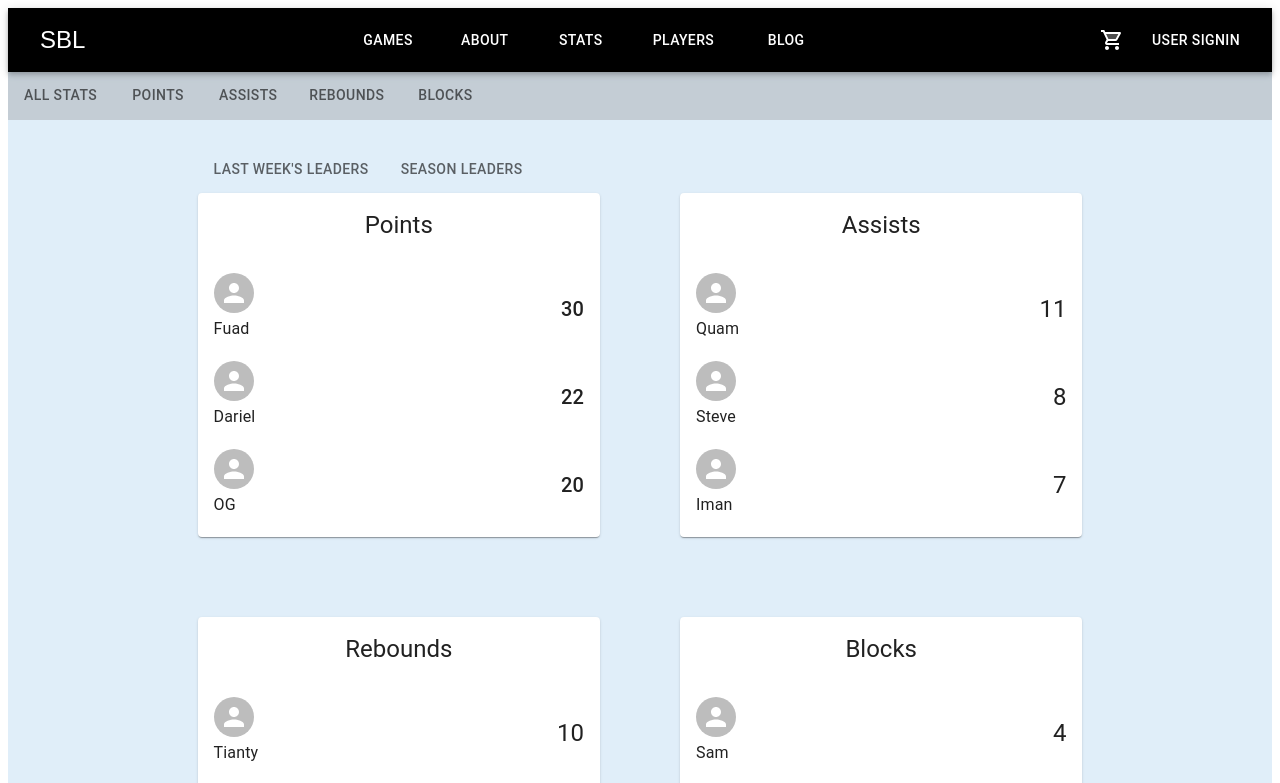
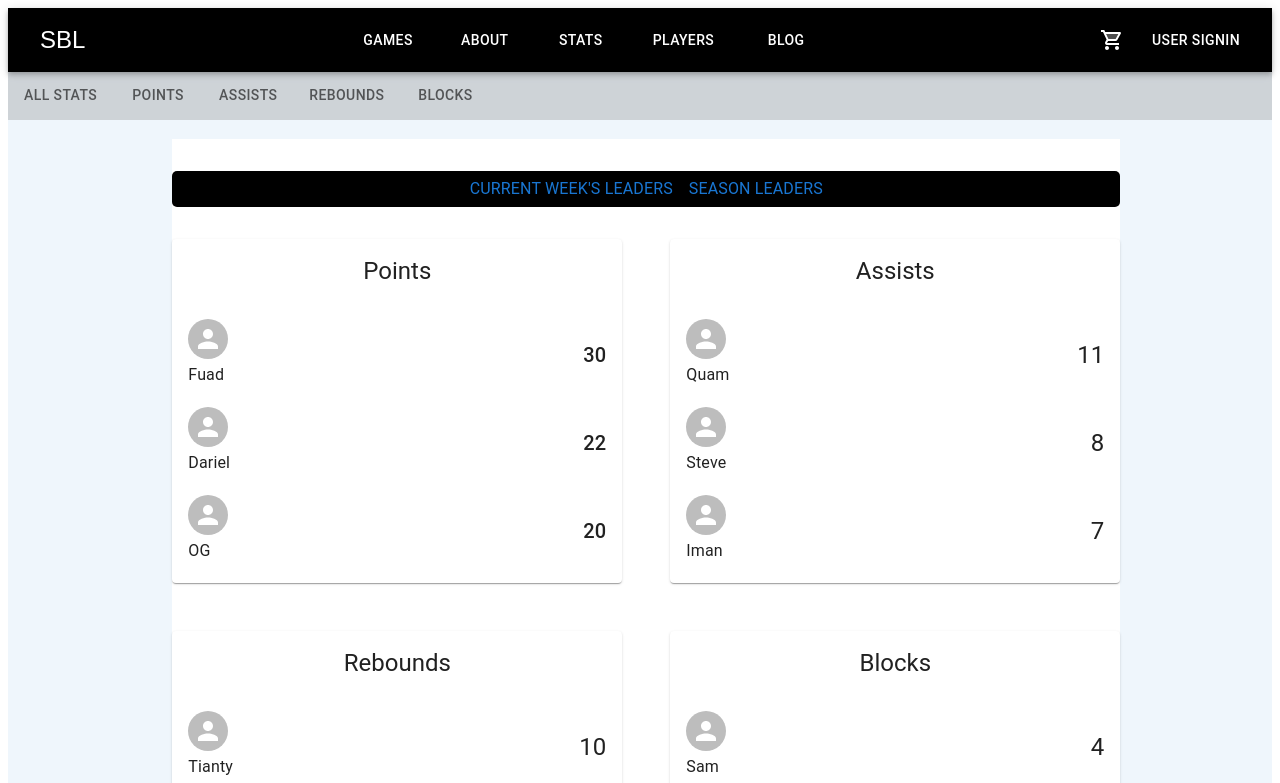
Before and after one commit to walethesolution/SBL, a React (Create React App) app in the folder sbl-frontend/: page /stats in a window 1280 px wide. Shown: the top 783 px of the page. Built offline with nearby package versions, Linux system fonts and the light colour scheme.

Commit message:
Style Stats leader nav

```diff
--- a/sbl-frontend/src/components/about/index.tsx
+++ b/sbl-frontend/src/components/about/index.tsx
@@ -17,7 +17,6 @@ export default function About() {
         sx={{
           display: "flex",
           flexDirection: "column",
-          backgroundColor: "rgba(55, 146, 211, 0.08)",
         }}
       >
         <Tabs style={{ backgroundColor: "rgba(128, 128, 128, 0.30)" }}>
--- a/sbl-frontend/src/components/games/index.tsx
+++ b/sbl-frontend/src/components/games/index.tsx
@@ -12,12 +12,11 @@ import {
   Avatar,
   AppBar,
 } from "@mui/material";
-import GameSubBar from "./gameSubNav";
 
 export default function Games() {
   return (
     <Box>
-      <Box sx={{ backgroundColor: "rgba(55, 146, 211, 0.08)" }}>
+      <Box>
         <Tabs style={{ backgroundColor: "rgba(128, 128, 128, 0.30)" }}>
           <Tab value="0" label="All games" />
           <Tab value="1" label="Highlight of the week" />
--- a/sbl-frontend/src/components/landing-page/Headline/index.tsx
+++ b/sbl-frontend/src/components/landing-page/Headline/index.tsx
@@ -3,7 +3,7 @@ import mainPic from "../../../assets/headlinePic.jpg";
 
 export default function Headline() {
   const imageStyles = {
-    width: "650px",
+    width: "643px",
     height: "725px",
     marginBottom: "30px",
   };
--- a/sbl-frontend/src/components/players/index.tsx
+++ b/sbl-frontend/src/components/players/index.tsx
@@ -14,7 +14,7 @@ import Divider from "@mui/material/Divider";
 export default function Players() {
   return (
     <Box>
-      <Box sx={{ backgroundColor: "rgba(55, 146, 211, 0.08)" }}>
+      <Box>
         <Tabs sx={{ backgroundColor: "rgba(128, 128, 128, 0.30)" }}>
           <Tab value="0" label="All Players" />
         </Tabs>
--- a/sbl-frontend/src/components/stats/index.tsx
+++ b/sbl-frontend/src/components/stats/index.tsx
@@ -1,5 +1,6 @@
 import {
   Box,
+  Button,
   Grid,
   Card,
   CardContent,
@@ -10,13 +11,14 @@ import {
   ListItemText,
   ListItemAvatar,
   Avatar,
+  Stack,
 } from "@mui/material";
 import Typography from "@mui/material/Typography";
 
 export default function Stats() {
   return (
     <Box>
-      <Box sx={{ backgroundColor: "rgba(55, 146, 211, 0.08)" }}>
+      <Box>
         <Tabs style={{ backgroundColor: "rgba(128, 128, 128, 0.30)" }}>
           <Tab value="0" label="All stats" />
           <Tab value="1" label="Points" />
@@ -26,16 +28,36 @@ export default function Stats() {
         </Tabs>
         <Box
           sx={{
-            marginLeft: "15%",
-            marginTop: "2%",
-            width: "70%",
+            marginLeft: "13%",
+            marginTop: "4%",
+            width: "75%",
+            backgroundColor: "white",
           }}
         >
-          <Tabs>
-            <Tab value="0" label="Last week's leaders" />
-            <Tab value="1" label="Season leaders" />
-          </Tabs>
-          <Grid container spacing={10}>
+          <Grid container spacing={4} flexDirection="column">
+            <Grid item>
+              <Grid
+                container
+                sx={{
+                  borderRadius: "5px",
+                  backgroundColor: "black",
+                }}
+                justifyContent="center"
+              >
+                <Grid item>
+                  <Button>
+                    <Typography>Current week's leaders</Typography>
+                  </Button>
+                </Grid>
+                <Grid item>
+                  <Button>
+                    <Typography>Season leaders</Typography>
+                  </Button>
+                </Grid>
+              </Grid>
+            </Grid>
+            <Grid item>
+              <Grid container spacing={6}>
                 <Grid item xs={12} sm={6}>
                   <Card>
                     <CardContent>
@@ -285,6 +307,8 @@ export default function Stats() {
                   </Card>
                 </Grid>
               </Grid>
+            </Grid>
+          </Grid>
         </Box>
       </Box>
     </Box>
```
Also changed, not shown: sbl-frontend/src/components/games/gameSubNav.tsx (deleted, +0 -11 lines). Lines whose indentation alone changed are shown as unchanged.
